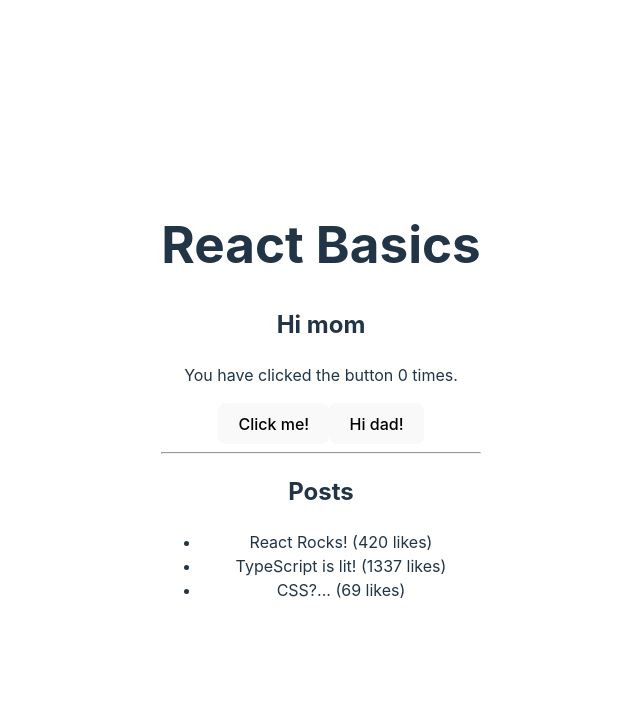
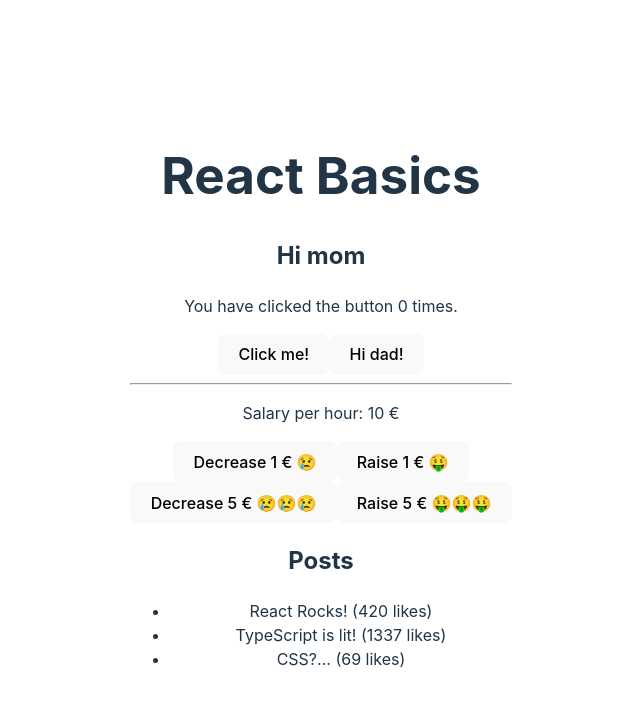
Before and after one commit to Krisejg99/javascript-2, a React (Vite) app in the folder 01-react-basics/: page / in a window 1280 px wide. Shown: the top 706 px of the page, without its empty margins (319-959 px from the left). Built offline with nearby package versions, Linux system fonts and the light colour scheme.

Commit message:
salay workshop

```diff
--- a/01-react-basics/src/App.tsx
+++ b/01-react-basics/src/App.tsx
@@ -15,25 +15,46 @@
 		{ id: 2, title: 'TypeScript is lit!', likes: 1337 },
 		{ id: 3, title: 'CSS?...', likes: 69 },
 	])
+	const [salary, setSalary] = useState(10)
 
 	const handleButtonClick = () => {
 		setMsg('Bye mom')
 		setClicks(clicks + 1)
 	}
 
+	const handleSalaryFlucuation = (amount: number) => {
+		const newSalary = salary + amount
+
+		setSalary(newSalary)
+
+		if (newSalary < 5) setSalary(5)
+	}
+
 	return (
 		<div className="App">
 			<h1>React Basics</h1>
-
 			<h2>{msg}</h2>
-
 			<p>You have clicked the button {clicks} times.</p>
-
 			<button onClick={handleButtonClick} className="btn btn-success btn-lg">Click me!</button>
-
 			<button onClick={() => setMsg('Hi dad!')} className="btn btn-warning btn-lg">Hi dad!</button>
 
 			<hr />
+
+			<p>Salary per hour: {salary} &euro;</p>
+
+			{salary < 10 && <div>GET A NEW JOB BRO!</div>}
+
+			<div className="buttons">
+				<div className="mb-1">
+					<button onClick={() => handleSalaryFlucuation(-1)} className="btn btn-warning btn-lg">Decrease 1 &euro; 😢</button>
+					<button onClick={() => handleSalaryFlucuation(1)} className="btn btn-primary btn-lg">Raise 1 &euro; 🤑</button>
+				</div>
+
+				<div className="mb-1">
+					<button onClick={() => handleSalaryFlucuation(-5)} className="btn btn-danger btn-lg">Decrease 5 &euro; 😢😢😢</button>
+					<button onClick={() => handleSalaryFlucuation(5)} className="btn btn-success btn-lg">Raise 5 &euro; 🤑🤑🤑</button>
+				</div>
+			</div>
 
 			<h2>Posts</h2>
 
```
